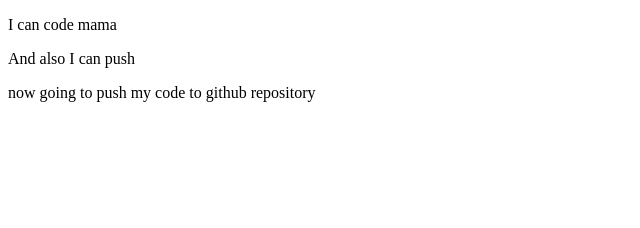
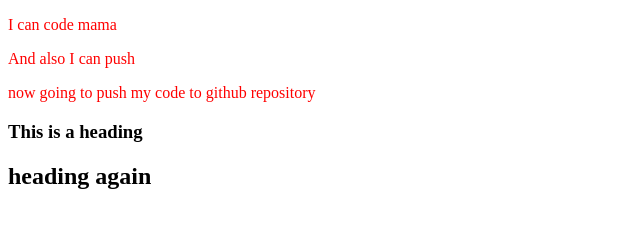
Before and after one commit to aunayem/my-rep-23, a plain HTML site: page index.html in a window 1280 px wide. Shown: the whole page, without its empty margins (0-640 px from the left). Drawn offline with Linux system fonts and the light colour scheme.

Commit message:
styles added

```diff
--- a/index.html
+++ b/index.html
@@ -5,6 +5,7 @@
     <meta http-equiv="X-UA-Compatible" content="IE=edge">
     <meta name="viewport" content="width=device-width, initial-scale=1.0">
     <title>Repo-23</title>
+    <link rel="stylesheet" href="style.css">
 </head>
 <body>
 
@@ -12,5 +13,9 @@
     <p>And also I can push</p>
     <p>now going to push my code to github repository</p>
 
+    <h3>This is a heading</h3>
+    <h2>heading again</h2>
+
+
 </body>
 </html>
--- /dev/null
+++ b/style.css
@@ -0,0 +1,3 @@
+p{
+    color: red;
+}
```
